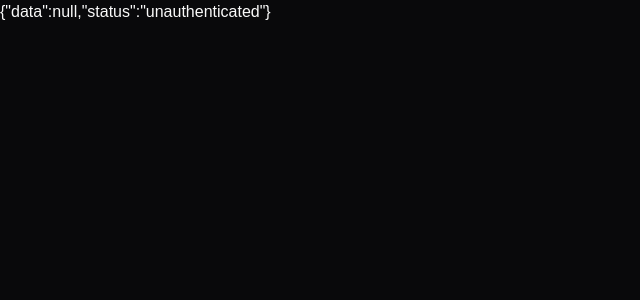
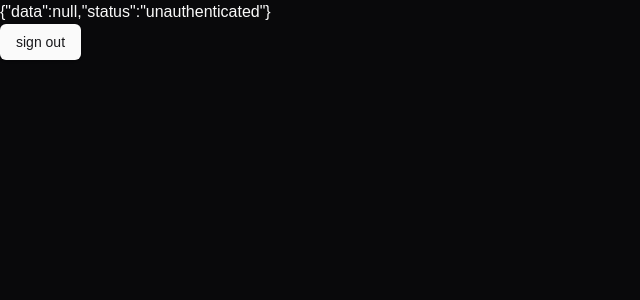
Before and after one commit to xibluespider/scarcom, a Next.js app: page / in a window 1280 px wide. Shown: the top 300 px of the page, without its empty margins (0-640 px from the left). Built offline with nearby package versions, Linux system fonts and the light colour scheme; no server answers.

Commit message:
test: app/page: verify handleSignOutEvent

```diff
--- a/src/app/page.js
+++ b/src/app/page.js
@@ -1,13 +1,22 @@
 "use client";
 
+import { Button } from "@/components/ui/button";
+
 import { useSession } from "next-auth/react";
+
+import useAuthEvents from "@/hooks/useAuthEvents";
 
 export default function Page() {
   const session = useSession();
 
+  const { handleSignOutEvent, isLoading } = useAuthEvents();
+
   return (
     <div>
       <div>{JSON.stringify(session)}</div>
+      <Button onClick={handleSignOutEvent}>
+        {isLoading ? "loading" : "sign out"}
+      </Button>
     </div>
   );
 }
```
